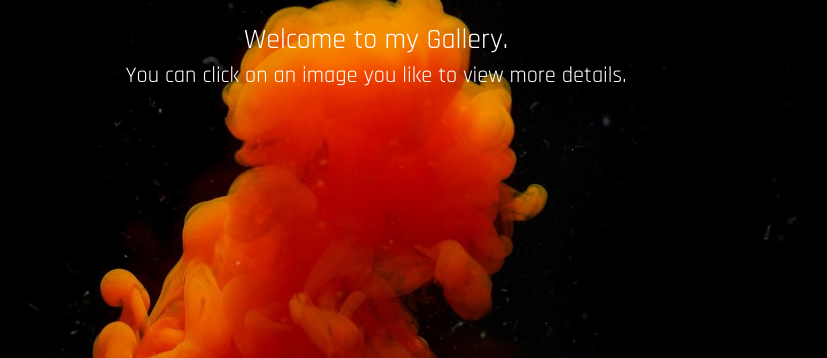
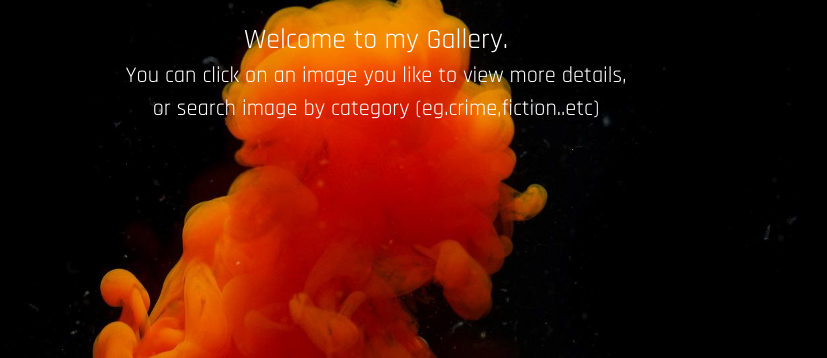
Before and after one commit to halimaprecious/Precious-Gallery, a Django app: page / in a window 1280 px wide. Shown: the part 62-420 px from the top of the page, without its empty margins (264-1091 px from the left). Run offline with Django 4.2, Linux system fonts and the light colour scheme; data that the repository does not hold is empty; some libraries are stand-ins or nearby versions.

Commit message:
add welcome  message

```diff
--- a/gallery/templates/index.html
+++ b/gallery/templates/index.html
@@ -5,7 +5,7 @@
 {{ block.super}}
 <link rel="stylesheet" href="https://stackpath.bootstrapcdn.com/bootstrap/4.3.1/css/bootstrap.min.css">
 <br>
-<h3 align="center">Welcome to my Gallery. <br><span><small>You can click on an image you like to view more details.</small></span></h3><br>
+<h3 align="center">Welcome to my Gallery. <br><span><small>You can click on an image you like to view more details, <br> or search image by category (eg.crime,fiction..etc)</small></span></h3><br>
 <div class="container">
 
   <div class="card-columns">
@@ -18,7 +18,7 @@
 
 </div>
 
-<!-- Large modal -->
+
 {% for photo in photos %}
 
   <!-- Modal -->
@@ -43,7 +43,7 @@
 
           <!-- copy to clip board-->
 
-        <button type="button" name="button" class="btn btn-info" value="{{photo.image.url}}" onclick="copylink(this.value)">Copy Image Link</button>
+          <button type="button" name="button" class="btn btn-secondary" value="{{photo.image.url}}" onclick="copylink(this.value)">Copy Image Link</button>
         </div>
         <div class="modal-footer">
           <button type="button" class="btn btn-secondary" data-dismiss="modal">Close</button>
```
Lines whose indentation alone changed are shown as unchanged.
